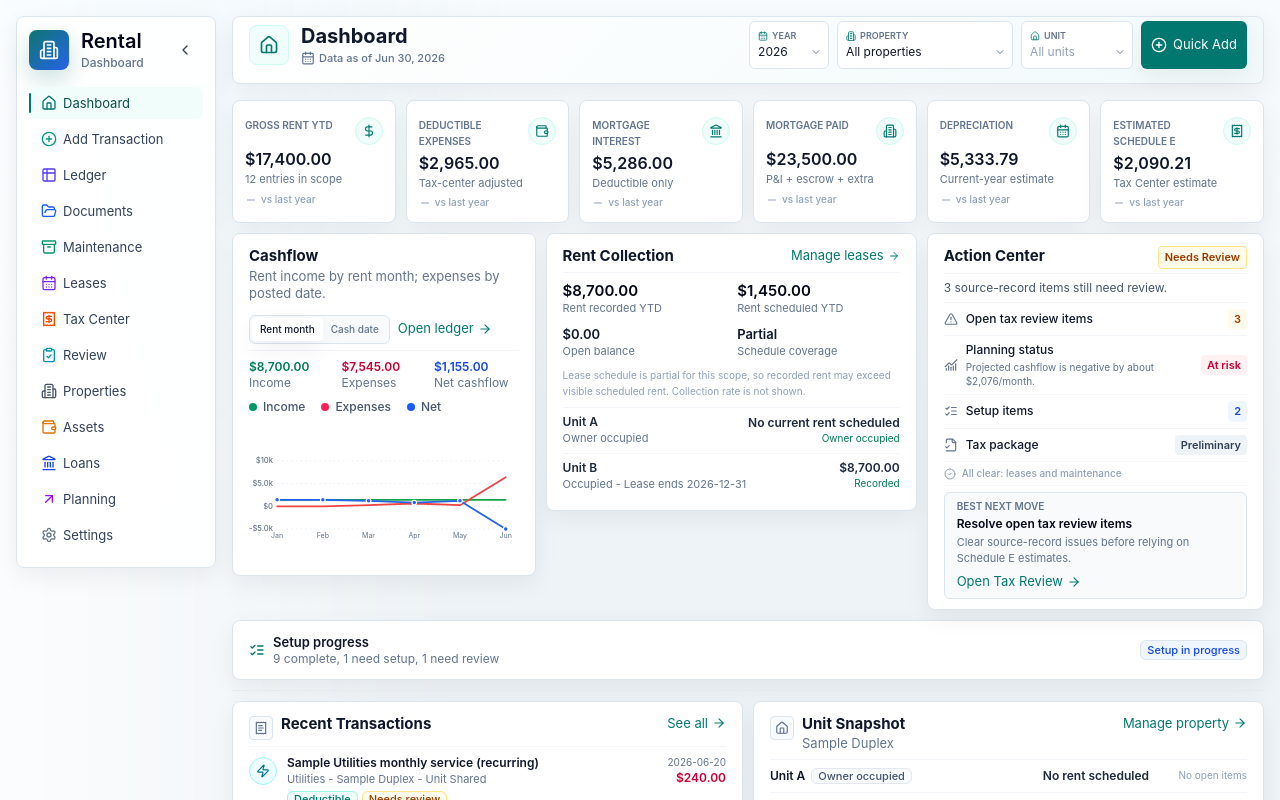
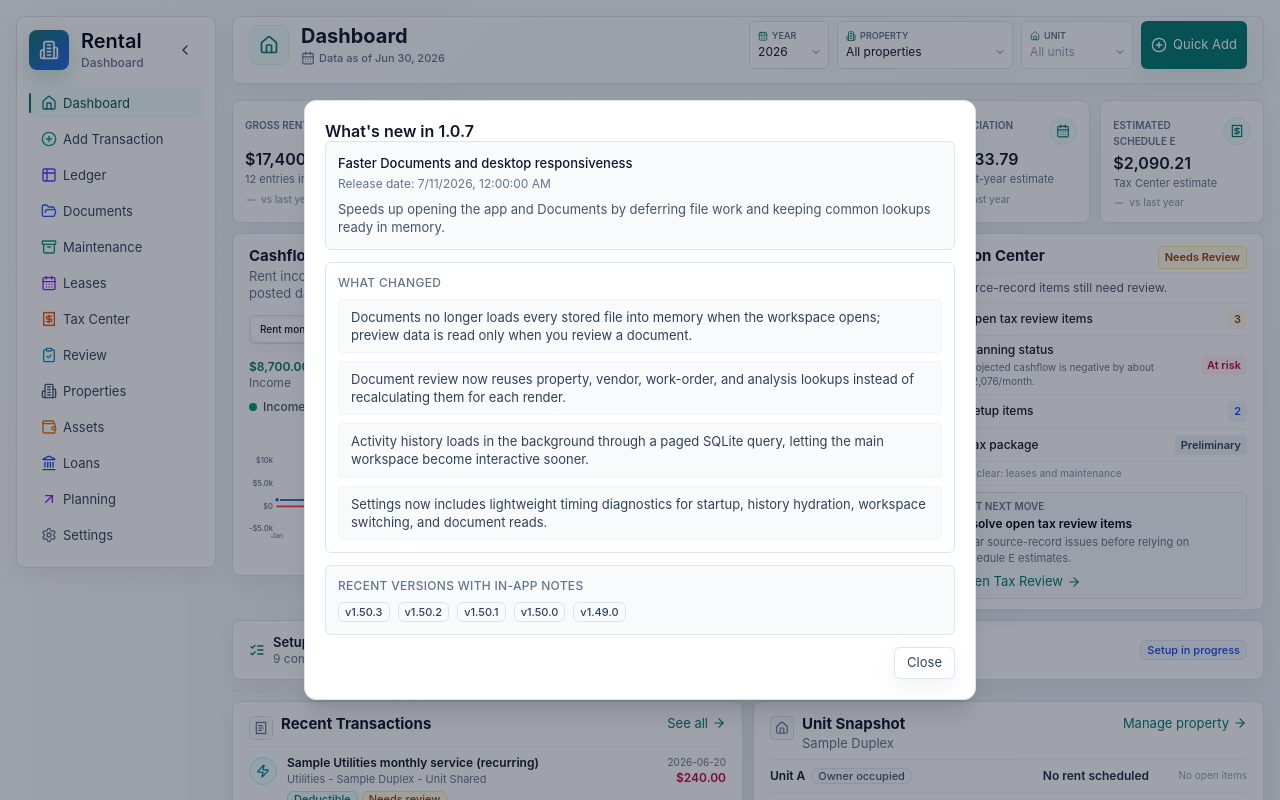
Before and after one commit to contend7-gif/Rental-Tracker-Beta, a React (Vite) app: page / in a window 1280 px wide. Shown: the top 800 px of the page. Built offline with nearby package versions, Linux system fonts and the light colour scheme.

Commit message:
Add v1.0.7 release notes

```diff
--- a/src/domain/releaseNotes.ts
+++ b/src/domain/releaseNotes.ts
@@ -7,6 +7,18 @@ export type ReleaseNotesEntry = {
 };
 
 export const RELEASE_NOTES: ReleaseNotesEntry[] = [
+  {
+    version: "1.0.7",
+    releaseDate: "2026-07-11",
+    title: "Faster Documents and desktop responsiveness",
+    summary: "Speeds up opening the app and Documents by deferring file work and keeping common lookups ready in memory.",
+    changes: [
+      "Documents no longer loads every stored file into memory when the workspace opens; preview data is read only when you review a document.",
+      "Document review now reuses property, vendor, work-order, and analysis lookups instead of recalculating them for each render.",
+      "Activity history loads in the background through a paged SQLite query, letting the main workspace become interactive sooner.",
+      "Settings now includes lightweight timing diagnostics for startup, history hydration, workspace switching, and document reads.",
+    ],
+  },
   {
     version: "1.0.6",
     releaseDate: "2026-07-09",
```
